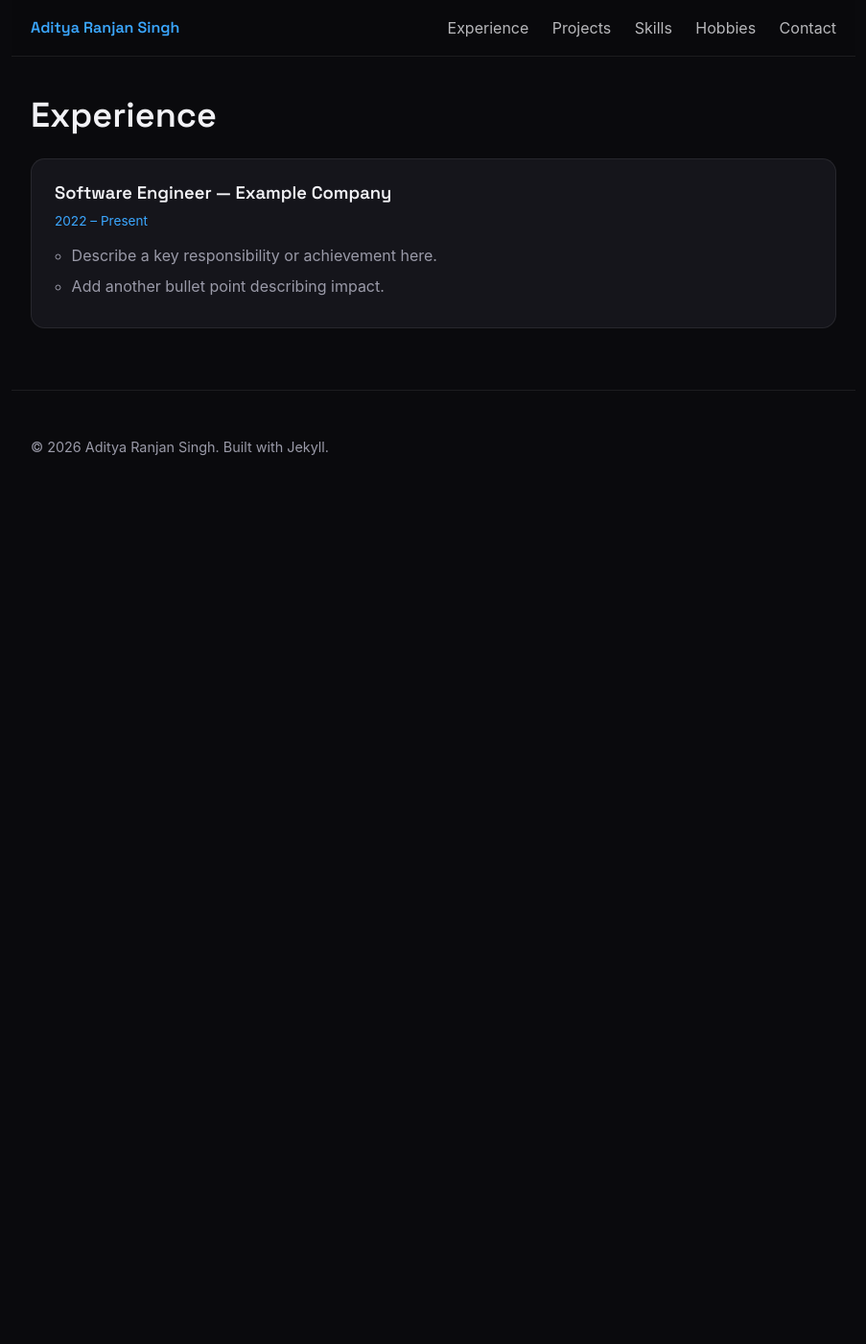
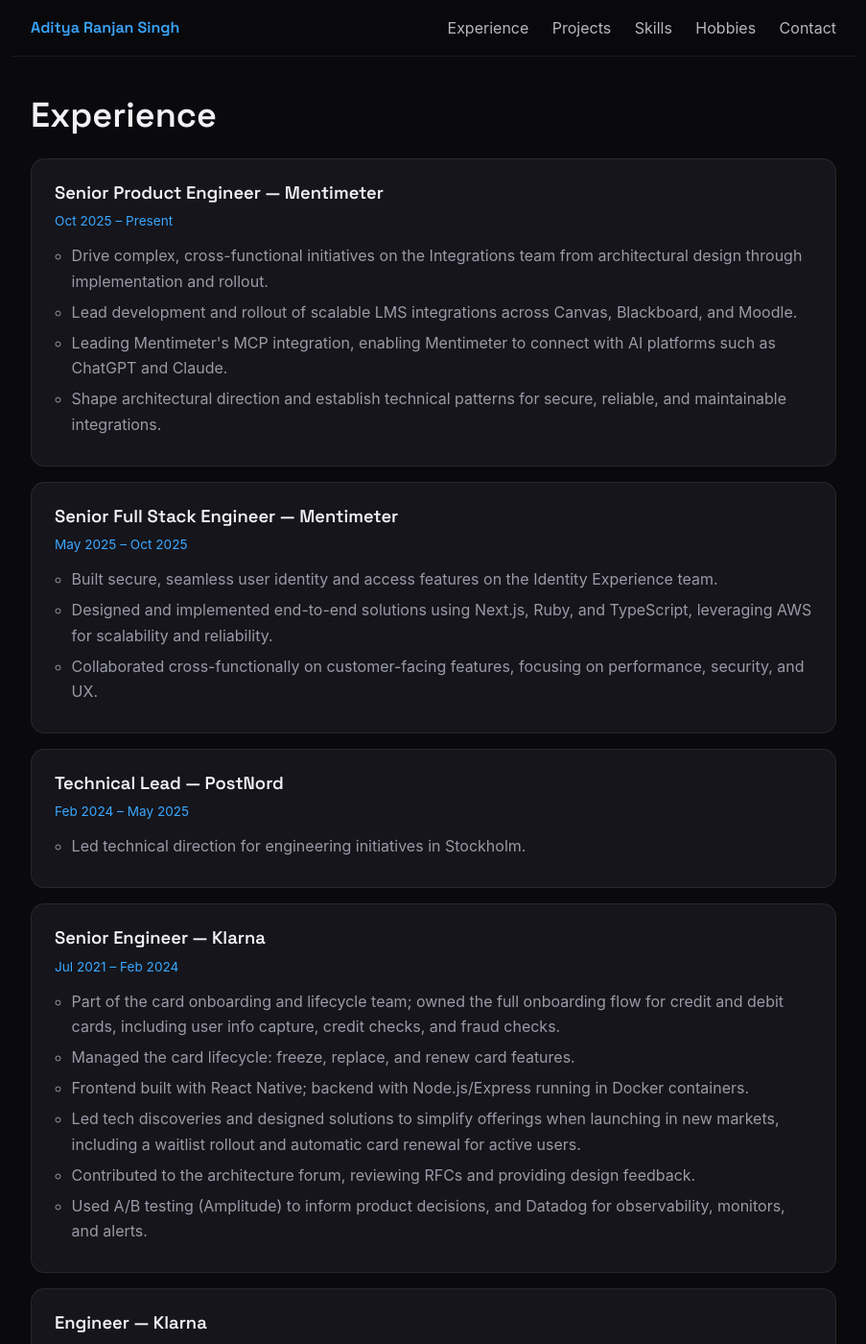
Before and after one commit to AdityaRanjanSingh/adityaranjansingh.github.io, a Jekyll site: the page built from experience.html, in a window 1280 px wide and 1400 px high. Shown: the whole window at 96% size, without its empty margins (188-1091 px from the left). Built offline with Jekyll 4.4.1, drawn with Linux system fonts in a browser that asks for light colours; some of the changed text lies outside the part shown.

Commit message:
Update portfolio with real LinkedIn profile data
Replace placeholder experience, skills, links, and bio with actual
work history (Mentimeter, Klarna, PostNord, Capgemini) and contact info.

```diff
--- a/_data/experience.yml
+++ b/_data/experience.yml
@@ -1,6 +1,56 @@
-- title: "Software Engineer"
-  company: "Example Company"
-  dates: "2022 – Present"
+- title: "Senior Product Engineer"
+  company: "Mentimeter"
+  dates: "Oct 2025 – Present"
   bullets:
-    - "Describe a key responsibility or achievement here."
-    - "Add another bullet point describing impact."
+    - "Drive complex, cross-functional initiatives on the Integrations team from architectural design through implementation and rollout."
+    - "Lead development and rollout of scalable LMS integrations across Canvas, Blackboard, and Moodle."
+    - "Leading Mentimeter's MCP integration, enabling Mentimeter to connect with AI platforms such as ChatGPT and Claude."
+    - "Shape architectural direction and establish technical patterns for secure, reliable, and maintainable integrations."
+
+- title: "Senior Full Stack Engineer"
+  company: "Mentimeter"
+  dates: "May 2025 – Oct 2025"
+  bullets:
+    - "Built secure, seamless user identity and access features on the Identity Experience team."
+    - "Designed and implemented end-to-end solutions using Next.js, Ruby, and TypeScript, leveraging AWS for scalability and reliability."
+    - "Collaborated cross-functionally on customer-facing features, focusing on performance, security, and UX."
+
+- title: "Technical Lead"
+  company: "PostNord"
+  dates: "Feb 2024 – May 2025"
+  bullets:
+    - "Led technical direction for engineering initiatives in Stockholm."
+
+- title: "Senior Engineer"
+  company: "Klarna"
+  dates: "Jul 2021 – Feb 2024"
+  bullets:
+    - "Part of the card onboarding and lifecycle team; owned the full onboarding flow for credit and debit cards, including user info capture, credit checks, and fraud checks."
+    - "Managed the card lifecycle: freeze, replace, and renew card features."
+    - "Frontend built with React Native; backend with Node.js/Express running in Docker containers."
+    - "Led tech discoveries and designed solutions to simplify offerings when launching in new markets, including a waitlist rollout and automatic card renewal for active users."
+    - "Contributed to the architecture forum, reviewing RFCs and providing design feedback."
+    - "Used A/B testing (Amplitude) to inform product decisions, and Datadog for observability, monitors, and alerts."
+
+- title: "Engineer"
+  company: "Klarna"
+  dates: "Jan 2021 – Jul 2021"
+  bullets:
+    - "Stockholm-based engineering role prior to promotion to Senior Engineer."
+
+- title: "Full-Stack Developer"
+  company: "Capgemini"
+  dates: "Jul 2018 – Jan 2021"
+  bullets:
+    - "Built applications from scratch using Agile principles, including a chatbot ('Wilbur') using Amazon Lex, AWS Lambda, DynamoDB, and S3."
+    - "Worked extensively with Node.js and integrated D3.js dynamic pie and bar charts for data visualization."
+    - "Built custom directives, filters, and services in Angular 6, integrating third-party libraries."
+    - "Tested with Jasmine, Karma, and Cypress."
+
+- title: "Associate Consultant"
+  company: "Capgemini"
+  dates: "Jun 2015 – Jan 2021"
+  bullets:
+    - "Gathered client requirements and designed solutions to resolve problems in existing systems."
+    - "Designed screens informed by user feedback and hosted walkthroughs with client managers."
+    - "Developed screens using the SAP UI5 framework and supported testing and go-live."
--- a/_data/links.yml
+++ b/_data/links.yml
@@ -1,6 +1,6 @@
 - label: "Email"
-  url: "mailto:you@example.com"
+  url: "mailto:adityaranjan321@gmail.com"
 - label: "LinkedIn"
-  url: "https://www.linkedin.com/in/yourprofile"
+  url: "https://www.linkedin.com/in/adityaranjansingh"
 - label: "GitHub"
   url: "https://github.com/AdityaRanjanSingh"
--- a/_data/skills.yml
+++ b/_data/skills.yml
@@ -1,4 +1,14 @@
 - category: "Languages"
   items: ["JavaScript", "TypeScript", "Python"]
-- category: "Tools"
-  items: ["Git", "Docker"]
+- category: "Frontend"
+  items: ["React", "React Native", "Next.js", "Angular 6", "Redux", "D3.js", "Bootstrap", "HTML", "CSS3"]
+- category: "Backend"
+  items: ["Node.js", "Express.js", "Ruby"]
+- category: "Cloud & Infra"
+  items: ["AWS (Lambda, DynamoDB, S3, API Gateway, EC2, Lex, CodeCommit, CodePipeline)", "GCP", "Terraform", "CI/CD", "Docker"]
+- category: "Databases"
+  items: ["DynamoDB", "DocumentDB", "MongoDB", "Mongoose"]
+- category: "Testing"
+  items: ["Jest", "Jasmine", "Karma", "Cypress"]
+- category: "Tools & Practices"
+  items: ["Git", "SVN", "Webpack", "Grunt", "Gulp", "npm", "OAuth", "Claude Code", "Agile"]
```
Also changed, not shown: index.md (+4 -2 lines).
